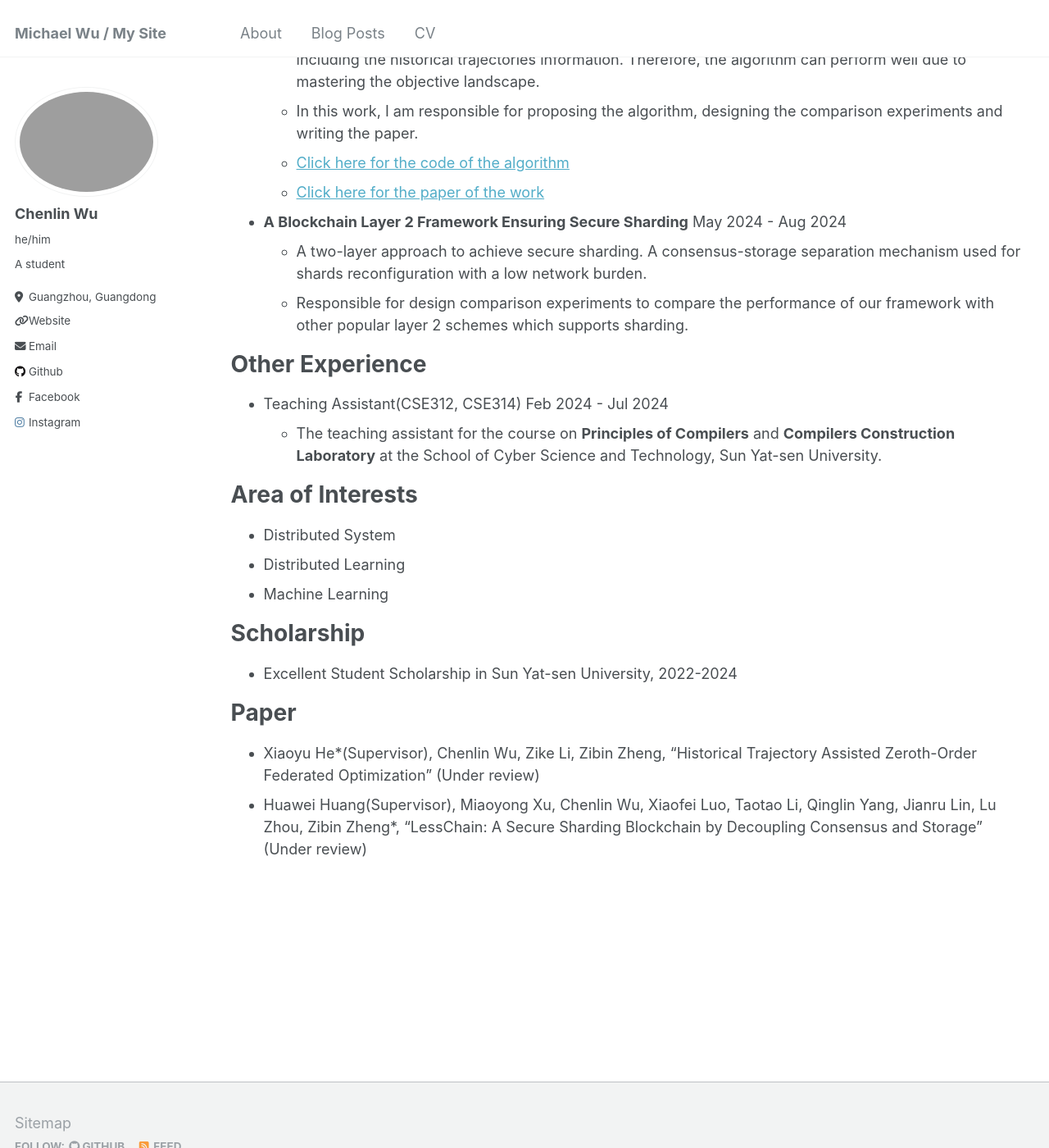
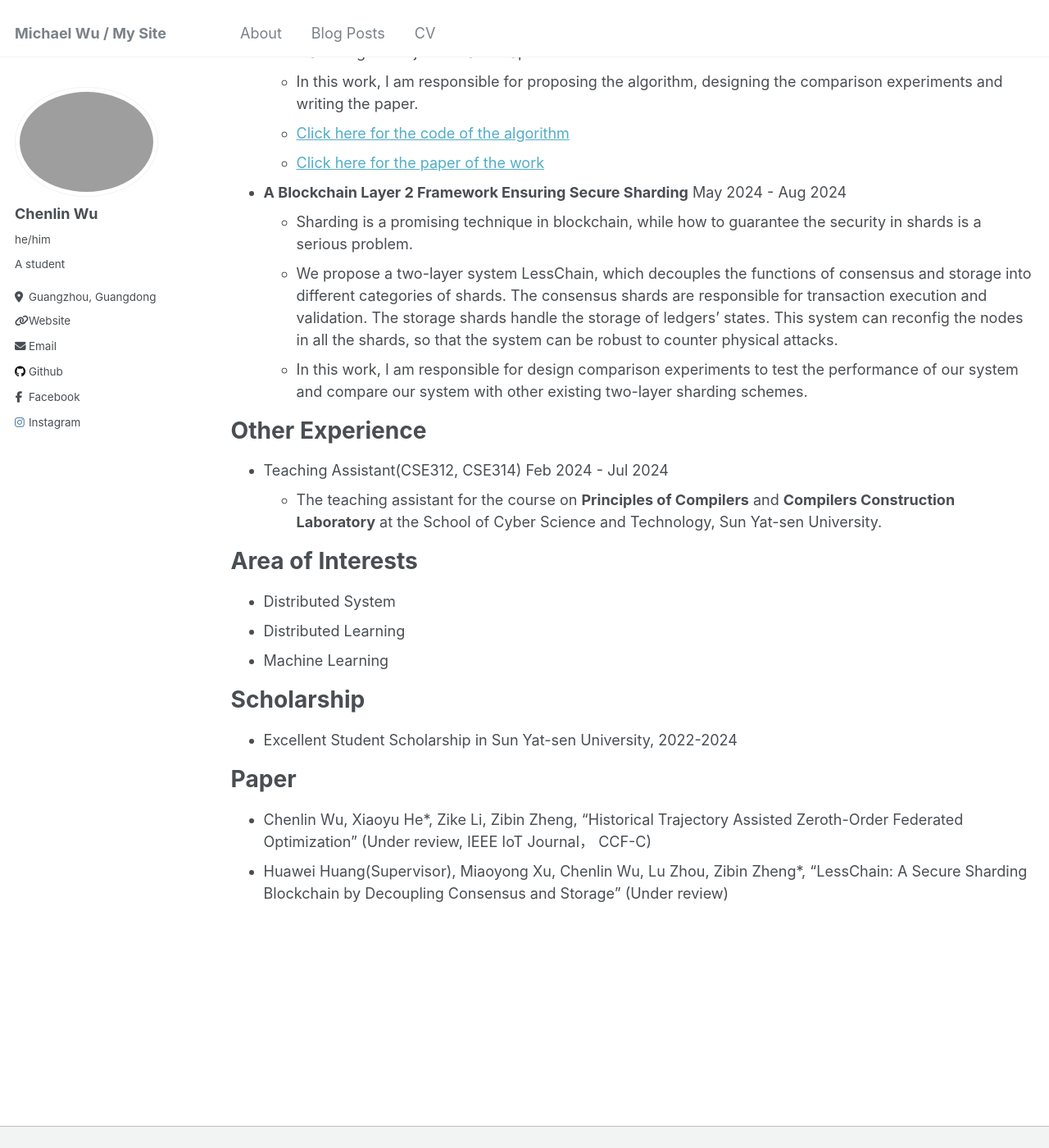
Before and after one commit to Michael112233/Michael112233.github.io, a Jekyll site: the page built from _pages/cv.md, in a window 1280 px wide and 1400 px high, scrolled down 937 px. Shown: the whole window at 82% size. Built offline with Jekyll 4.4.1, drawn with Linux system fonts in a browser that asks for light colours; some of the changed text lies outside the part shown.

Commit message:
Update a publication record 	modified:   _pages/cv.md 	new file:   publications/Historical_trajectory_assisted_zeroth_order_federated_optimization_2024_IoT_J__ 01.pdf

```diff
--- a/_pages/cv.md
+++ b/_pages/cv.md
@@ -20,15 +20,15 @@ Skills
 ======
 * Programming
   * C++/C
-  * Golang
-  * Python
+  * Golang(familiar with achieving blockchain using golang)
+  * Python(familiar with the common AI package like pytorch and tensorflow)
 * Language
   * Chinese: Mother Tongue
   * English: Fluent
     * IELTS (Overall: 7.0)
       * **Listening**: 7.0; **Reading**: 7.5; **Writing**: 6.5; **Speaking**: 6.0
-    * GRE (Overall: 315 + 3.5)
-      * **Verbal**: 145; **Quantity**: 170; **Writing**: 3.5
+    <!-- * GRE (Overall: 315 + 3.5)
+      * **Verbal**: 145; **Quantity**: 170; **Writing**: 3.5 -->
 
 Research Experience
 ======
@@ -37,11 +37,12 @@ Research Experience
   * We propose a zeroth-order federated optimization assisted by historical trajectories. When the clients train the model, they can sample the direction subspaces from a non-isotropic covariance matrix including the historical trajectories information. Therefore, the algorithm can perform well due to mastering the objective landscape.
   * In this work, I am responsible for proposing the algorithm, designing the comparison experiments and writing the paper.
   * [Click here for the code of the algorithm](https://github.com/Michael112233/Federated-Learning-ZO)
-  * [Click here for the paper of the work](https://arxiv.org/abs/2409.15955)
+  * [Click here for the paper of the work](https://github.com/Michael112233/Historical_trajectory_assisted_zeroth_order_federated_optimization_2024_IoT_J__ 01.pdf)
 
 * **A Blockchain Layer 2 Framework Ensuring Secure Sharding** May 2024 - Aug 2024
-  * A two-layer approach to achieve secure sharding. A consensus-storage separation mechanism used for shards reconfiguration with a low network burden.
-  * Responsible for design comparison experiments to compare the performance of our framework with other popular layer 2 schemes which supports sharding.
+  * Sharding is a promising technique in blockchain, while how to guarantee the security in shards is a serious problem.
+  * We propose a two-layer system LessChain, which decouples the functions of consensus and storage into different categories of shards. The consensus shards are responsible for transaction execution and validation. The storage shards handle the storage of ledgers' states. This system can reconfig the nodes in all the shards, so that the system can be robust to counter physical attacks.
+  * In this work, I am responsible for design comparison experiments to test the performance of our system and compare our system with other existing two-layer sharding schemes.
 
 Other Experience
 ======
@@ -60,5 +61,5 @@ Scholarship
 
 Paper
 ======
-* Xiaoyu He*(Supervisor), Chenlin Wu, Zike Li, Zibin Zheng, "Historical Trajectory Assisted Zeroth-Order Federated Optimization" (Under review)
-* Huawei Huang(Supervisor), Miaoyong Xu, Chenlin Wu, Xiaofei Luo, Taotao Li, Qinglin Yang, Jianru Lin, Lu Zhou, Zibin Zheng*, "LessChain: A Secure Sharding Blockchain by Decoupling Consensus and Storage" (Under review)
+* Chenlin Wu, Xiaoyu He*, Zike Li, Zibin Zheng, "Historical Trajectory Assisted Zeroth-Order Federated Optimization" (Under review, IEEE IoT Journal， CCF-C)
+* Huawei Huang(Supervisor), Miaoyong Xu, Chenlin Wu, Lu Zhou, Zibin Zheng*, "LessChain: A Secure Sharding Blockchain by Decoupling Consensus and Storage" (Under review)
```
Also changed, not shown: 1 other file.
